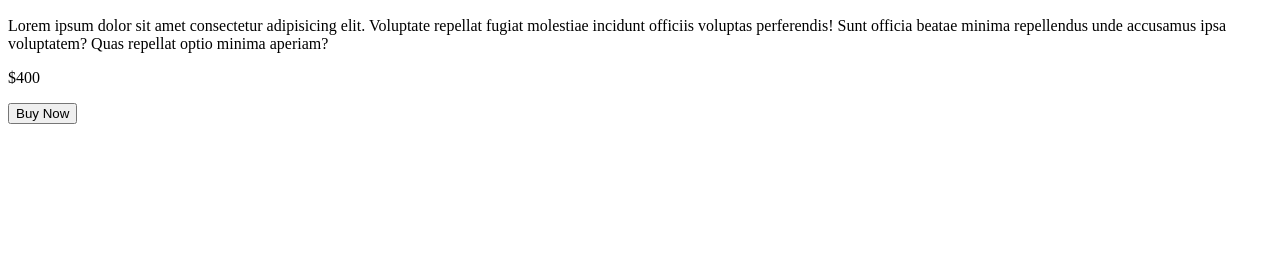
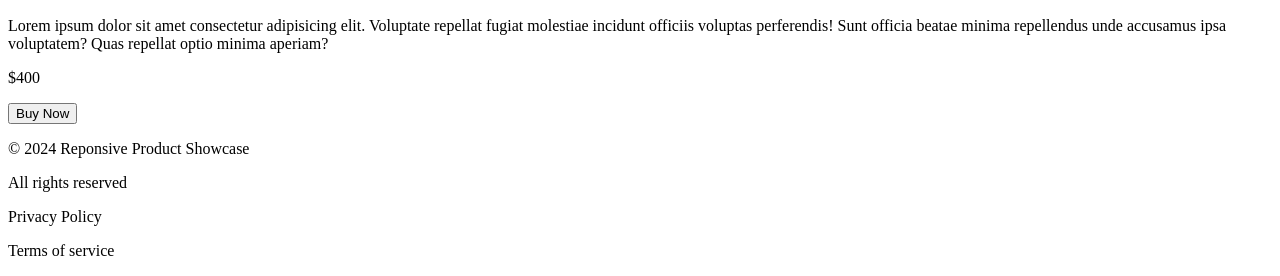
Before and after one commit to Nwaugojohnson/reponsive-css-page, a plain HTML site: page index.html in a window 1280 px wide. Shown: the part 1107-1383 px from the top of the page. Before the commit the page ends 1239 px from the top, so only its background shows below. Drawn offline with Linux system fonts and the light colour scheme.

Commit message:
feature: footer completed

```diff
--- a/index.html
+++ b/index.html
@@ -118,5 +118,17 @@
                </div>
         </section>
     </main>
+
+    <footer>
+        <section>
+            <p>&copy; 2024 Reponsive Product Showcase</p>
+            <p>All rights reserved</p>
+        </section>
+
+        <section>
+        <p>Privacy Policy</p>
+        <p>Terms of service</p>
+        </section>
+    </footer>
 </body>
 </html>
```
Also changed, not shown: watches.jpg (added).
